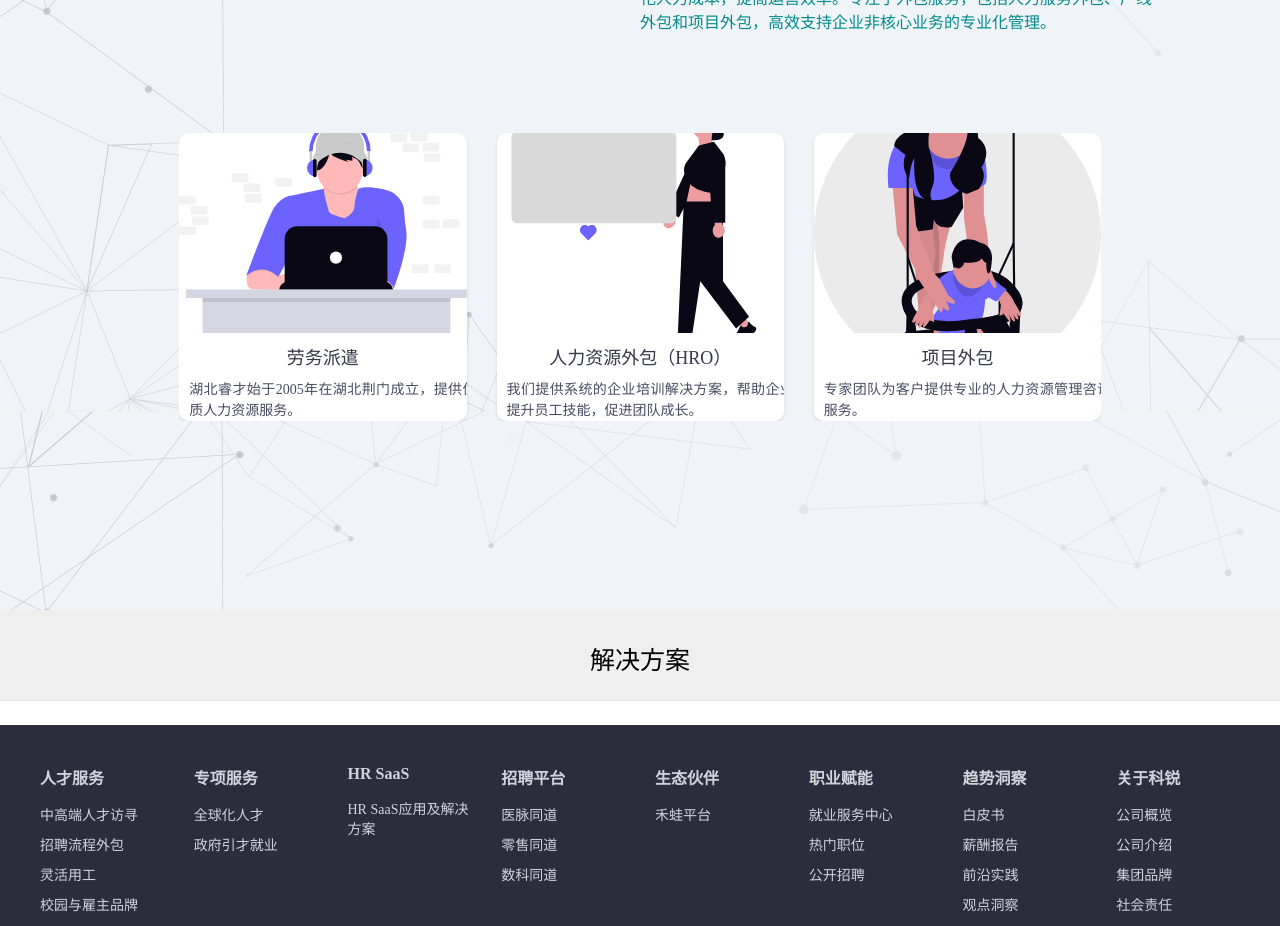
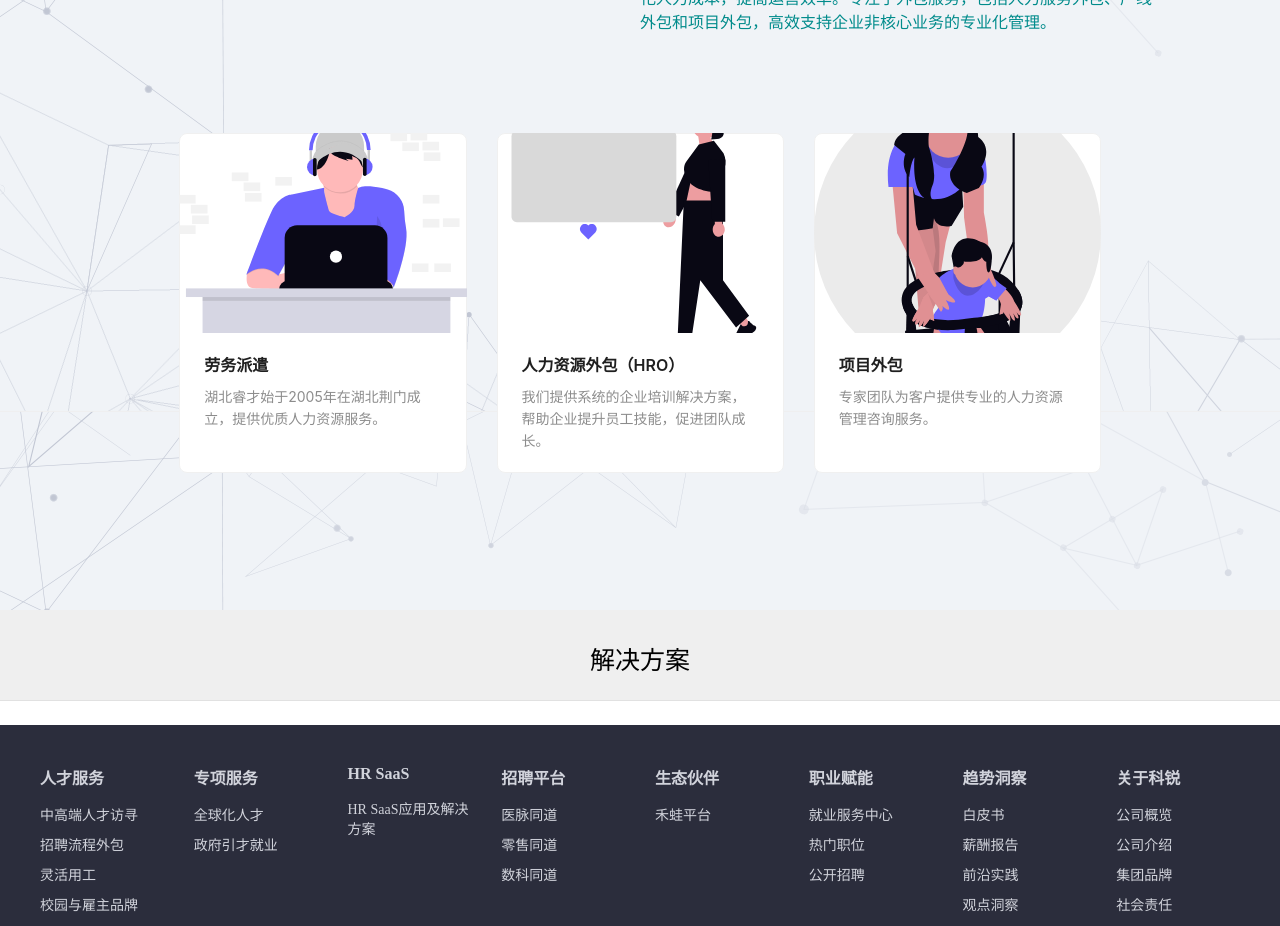
Before and after one commit to LowProfile666/EHR, a Vue app: page /index in a window 1280 px wide. Shown: the part 2460-3386 px from the top of the page. Built offline with nearby package versions, Linux system fonts and the light colour scheme; no server answers.

Commit message:
修改 解决方案轮播图 样式

```diff
--- a/src/components/content/SolutionBar.vue
+++ b/src/components/content/SolutionBar.vue
@@ -11,19 +11,22 @@
         :modules="modules"
       >
         <swiper-slide v-for="item in solutions" :key="item.id">
+          <a-card hoverable style="height: 100%">
+            <template #cover>
               <div class="content-cover">
                 <a :href="item.detail">
                   <img :src="item.src" :alt="item.title" />
                 </a>
               </div>
-          <div class="content-title">
-            <a :href="item.detail">{{ item.title }}</a>
-          </div>
-          <div class="content-description">
+            </template>
+            <a-card-meta :title="item.title">
+              <template #description>
                 <a :href="item.detail">
                   {{ item.description }}
                 </a>
-          </div>
+              </template>
+            </a-card-meta>
+          </a-card>
         </swiper-slide>
       </swiper>
     </div>
@@ -95,16 +98,8 @@ const breakpoints = {
 
 .swiper-slide {
   height: auto;
-  background: #fff;
   border-radius: 10px;
   user-select: none;
-  overflow: hidden;
-  box-shadow: 0 2px 4px rgba(0, 0, 0, 0.1);
-  transition: box-shadow 0.3s ease;
-}
-
-.swiper-slide:hover {
-  box-shadow: 0 4px 8px rgba(0, 0, 0, 0.2);
 }
 
 .content-cover {
```
Lines whose indentation alone changed are shown as unchanged.
